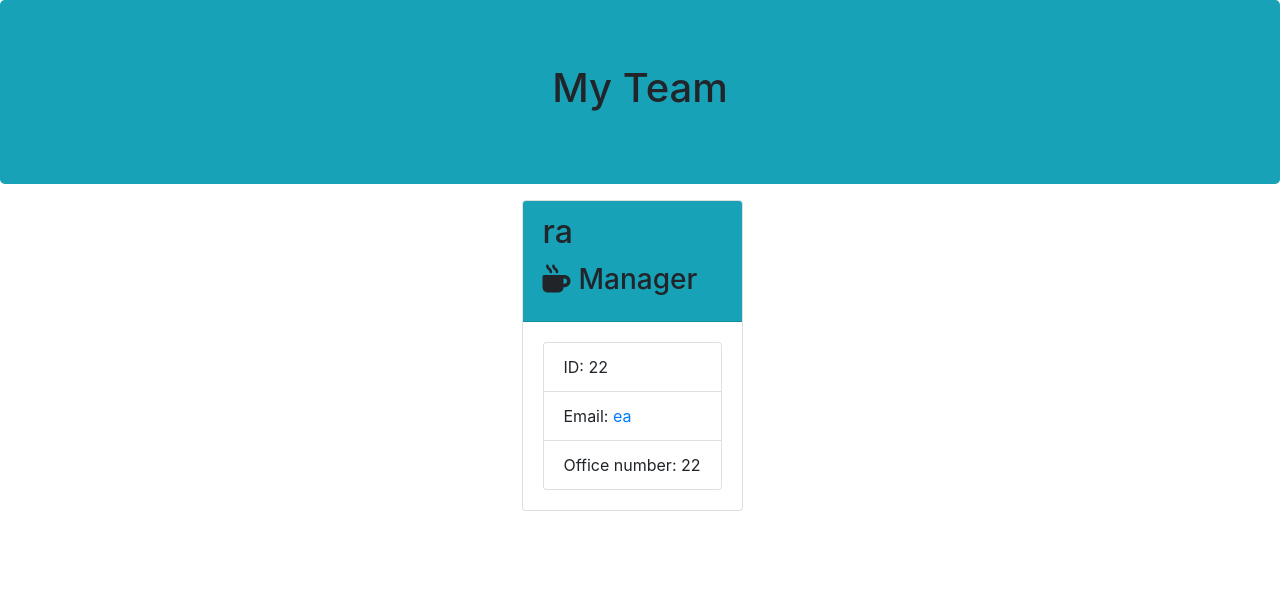
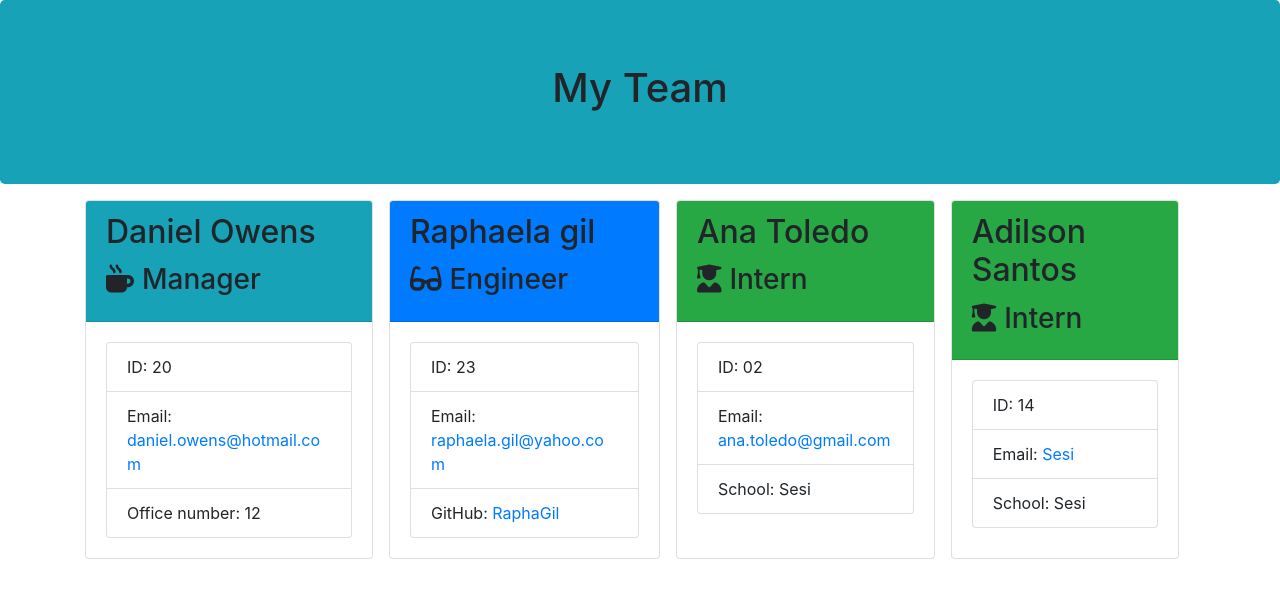
Before and after one commit to RaphaGil/Employee-Information, a website: page index.html in a window 1280 px wide. Drawn offline with nearby package versions, Linux system fonts and the light colour scheme.

Commit message:
added index.html

```diff
--- a/index.html
+++ b/index.html
@@ -26,17 +26,59 @@
 
         <div class="card employee-card mr-3">
         <div class="card-header bg-info">
-            <h2 class="card-title">ra</h2>
+            <h2 class="card-title">Daniel Owens</h2>
             <h3 class="card-title"><i class="fas fa-mug-hot mr-2"></i>Manager</h3>
         </div>
         <div class="card-body">
             <ul class="list-group">
-                <li class="list-group-item">ID: 22</li>
-                <li class="list-group-item">Email: <a href="mailto:ea">ea</a></li>
-                <li class="list-group-item">Office number: 22</li>
+                <li class="list-group-item">ID: 20</li>
+                <li class="list-group-item">Email: <a href="mailto:daniel.owens@hotmail.com">daniel.owens@hotmail.com</a></li>
+                <li class="list-group-item">Office number: 12</li>
             </ul>
         </div>
     </div>
+
+        <div class="card employee-card mr-3">
+    <div class="card-header bg-primary">
+        <h2 class="card-title">Raphaela gil</h2>
+        <h3 class="card-title"><i class="fas fa-glasses mr-2"></i>Engineer</h3>
+    </div>
+    <div class="card-body">
+        <ul class="list-group">
+            <li class="list-group-item">ID: 23</li>
+            <li class="list-group-item">Email: <a href="mailto:raphaela.gil@yahoo.com">raphaela.gil@yahoo.com</a></li>
+            <li class="list-group-item">GitHub: <a href="https://github.com/RaphaGil" target="_blank" rel="noopener noreferrer">RaphaGil</a></li>
+        </ul>
+    </div>
+</div>
+
+        <div class="card employee-card mr-3">
+    <div class="card-header bg-success">
+        <h2 class="card-title">Ana Toledo</h2>
+        <h3 class="card-title"><i class="fas fa-user-graduate mr-2"></i>Intern</h3>
+    </div>
+    <div class="card-body">
+        <ul class="list-group">
+            <li class="list-group-item">ID: 02</li>
+            <li class="list-group-item">Email: <a href="mailto:ana.toledo@gmail.com">ana.toledo@gmail.com</a></li>
+            <li class="list-group-item">School: Sesi</li>
+        </ul>
+    </div>
+</div>
+
+        <div class="card employee-card mr-3">
+    <div class="card-header bg-success">
+        <h2 class="card-title">Adilson Santos</h2>
+        <h3 class="card-title"><i class="fas fa-user-graduate mr-2"></i>Intern</h3>
+    </div>
+    <div class="card-body">
+        <ul class="list-group">
+            <li class="list-group-item">ID: 14</li>
+            <li class="list-group-item">Email: <a href="mailto:Sesi">Sesi</a></li>
+            <li class="list-group-item">School: Sesi</li>
+        </ul>
+    </div>
+</div>
 
             </div>
         </div>
```
